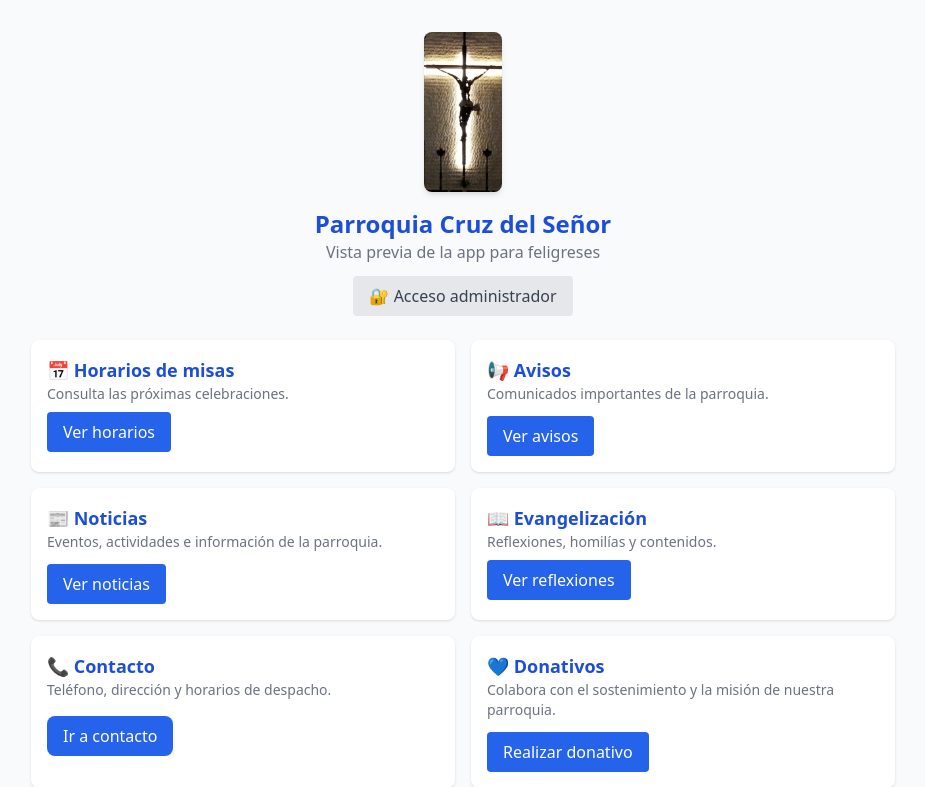
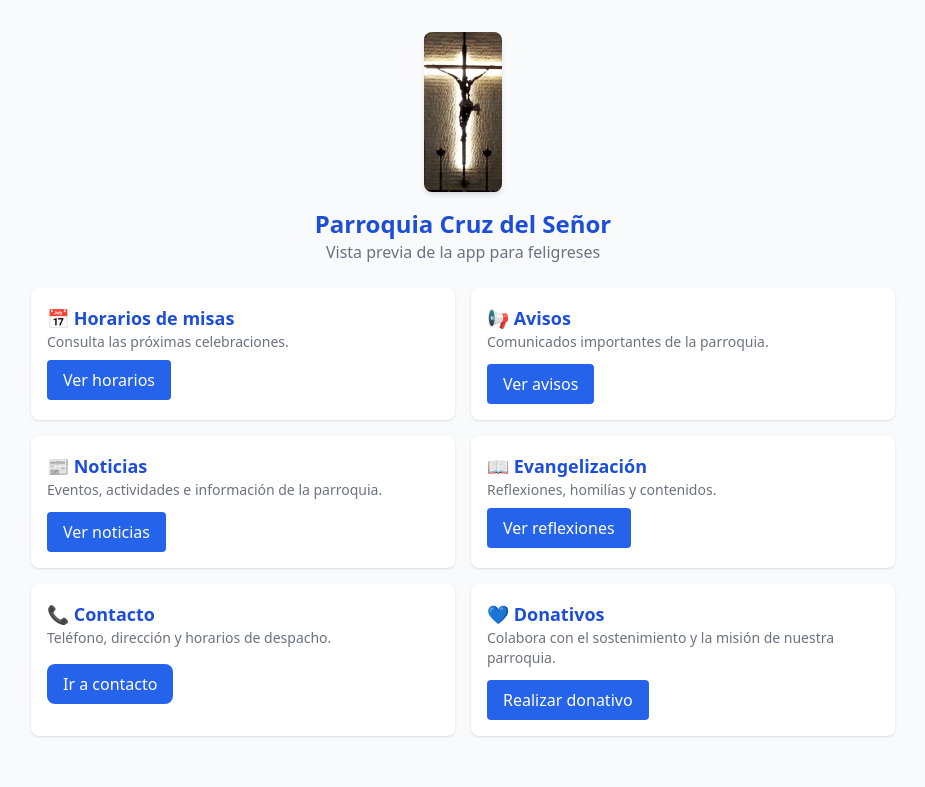
Before and after one commit to jesb1971/parroquiaapp-backend, a FastAPI app: page /app in a window 1280 px wide. Shown: the top 787 px of the page, without its empty margins (177-1102 px from the left). After the commit the page ends 737 px from the top, so only its background shows below. Run offline with FastAPI, Linux system fonts and the light colour scheme; parts of the project's set-up code (start-up, migrations or seed data) failed here and were passed over; some libraries are stand-ins or nearby versions.

Commit message:
Eliminar acceso administrador de pantalla principal

```diff
--- a/app/templates/home_demo.html
+++ b/app/templates/home_demo.html
@@ -21,10 +21,7 @@
                 Parroquia Cruz del Señor
             </h1>
             <p class="text-gray-500">Vista previa de la app para feligreses</p>
-            <a href="/login"
-               class="inline-block mt-3 px-4 py-2 bg-gray-200 text-gray-700 rounded hover:bg-gray-300">
-               🔐 Acceso administrador
-            </a>
+
         </div>
 
         <!-- Tarjetas -->
```
